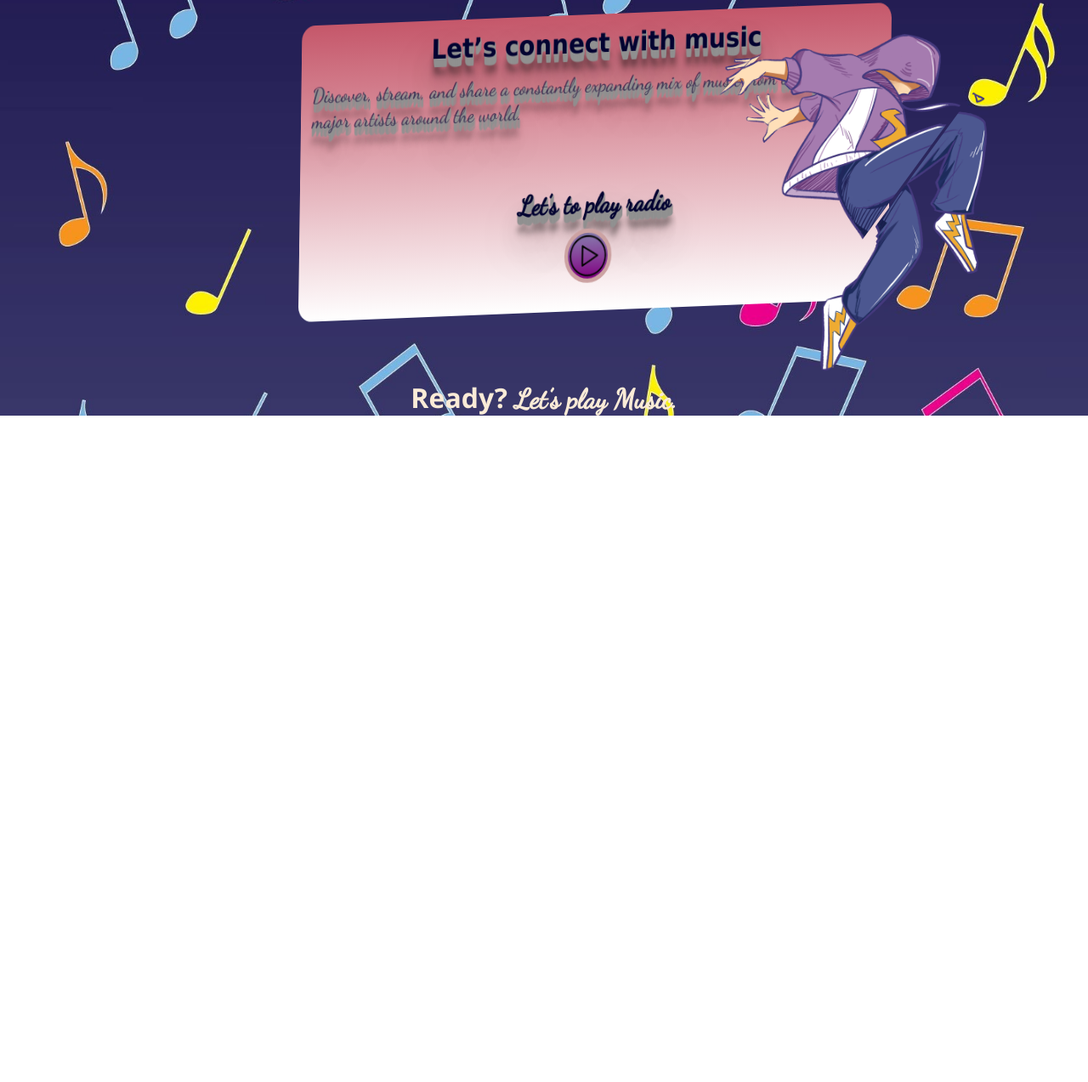
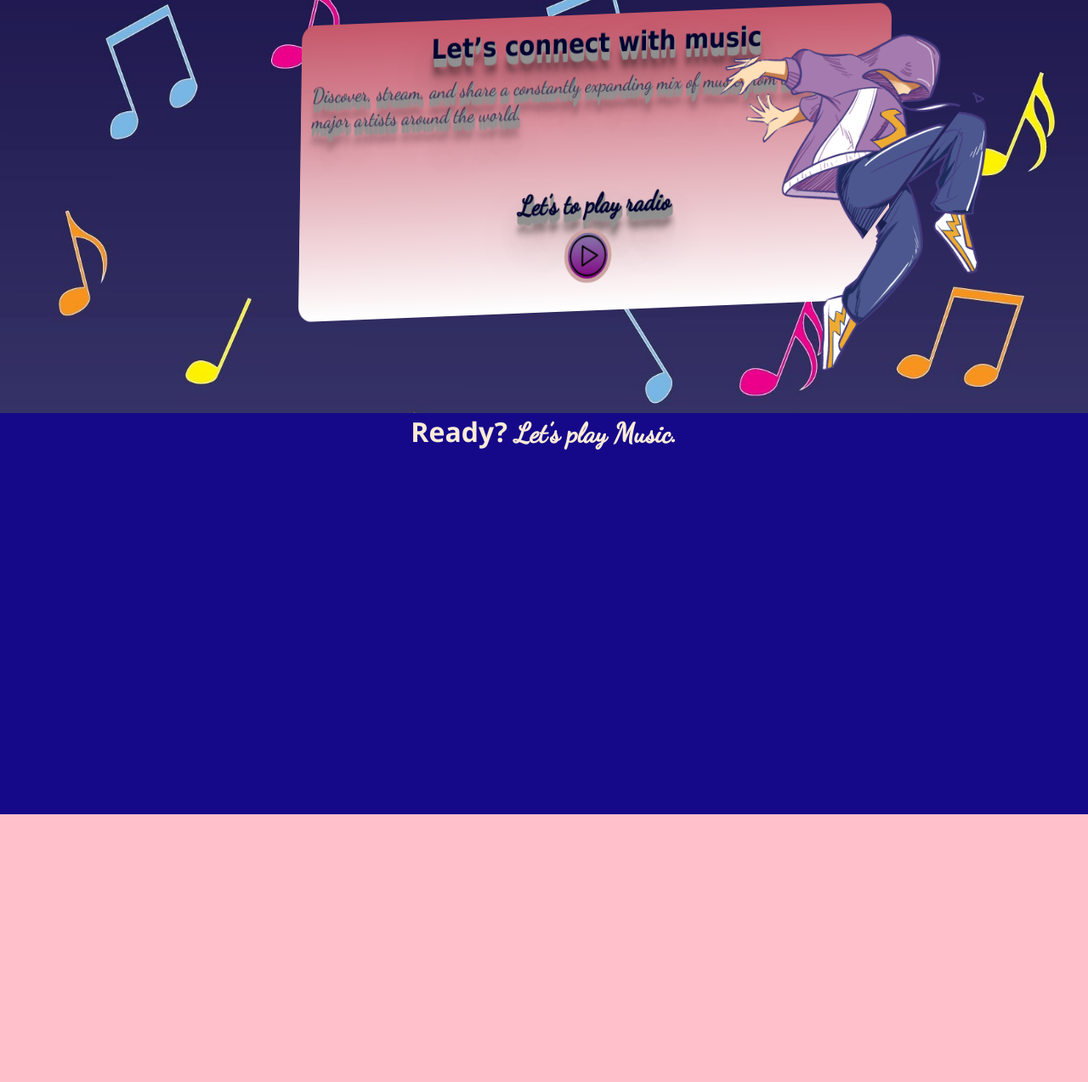
Before and after one commit to VinayWritesCode/MusicPage, a plain HTML site: page index.html in a window 1280 px wide. Shown: the part 168-1441 px from the top of the page at 85% size. Before the commit the page ends 800 px from the top, so only its background shows below. Drawn offline with Linux system fonts and the light colour scheme.

Commit message:
worked on home

```diff
--- a/Home.js
+++ b/Home.js
@@ -11,3 +11,28 @@ playbtn.onclick = function () {
         playbtn.src = "./resources/images/playbtn.png";
     }
 }
+let data = [
+    { name: 'name0', description: 'description', date: 'XX/XX/XXXX' },
+    { name: 'name1', description: 'description', date: 'XX/XX/XXXX' },
+    { name: 'name2', description: 'description', date: 'XX/XX/XXXX' },
+]
+
+data.forEach(res => {
+    var obj = document.createElement('div');
+    obj.id = "::img";
+    obj.style.cssText = 'width:200px;height:31vh; background-color:transparent; color:#fff;';
+   /*
+    let card = document.createElement("div");
+    card.appendChild(obj);
+    /*let name = document.createTextNode('Name:' + res.name + ', ');
+    card.appendChild(name);
+
+    let description = document.createTextNode('Description:' + res.description + ', ');
+    card.appendChild(description);
+
+    let date = document.createTextNode('date:' + res.date);
+    card.appendChild(date);*/
+
+    let container = document.querySelector(".album-cards-list");
+    container.appendChild(obj);
+});
--- a/index.html
+++ b/index.html
@@ -18,7 +18,7 @@
            <nav>
             <ul>
                 <li><a href="./" class="btn active">Home</a></li>
-                <li><a href="#Playlist" class="btn">Playlist</a></li>
+                <li><a href="#Playlist" class="btn" data-scroll="Playlist">Playlist</a></li>
                 <li><a href="#Albums" class="btn">Albums</a></li>
                 <li><a href="#About" class="btn">About</a></li>
                 <li><a href="#Merchandise" class="btn">Merchandise</a></li>
@@ -44,14 +44,19 @@
                 <img src="./resources/images/danceCharacter.png" alt="Play Music" class="image-3">
                <img src="./resources/images/danceCharacter.png" alt="Play Music" class="image-4"></div>
                </div>
-               <audio id="music">
+               <audio id="music" loop>
                    <source src="./resources/Audio/Justin-Bieber-10000-Hours.mp3" type="audio/mp3">
                </audio>
-               <div class="title">
-                   <h1>Ready? <span> Let’s play Music. </span></h1>
+
+
+               <div class="album-cards-list " id="Playlist">
+                <div class="title">
+                    <h1>Ready? <span> Let’s play Music. </span></h1>
+                </div>
                </div>
         </div>
     </div>
+
     <script src="./navbar.js"></script>
     <script src="./Home.js"></script>
 </body>
--- a/style.css
+++ b/style.css
@@ -9,7 +9,8 @@
 .container {
     position: relative;
     width: 100%;
-    height: 100%;
+    height: 100vh;
+    padding-bottom: 20px;
     background-image: url(./resources/images/background-1.jpg);
     background-position: center;
     background-size: cover;
@@ -29,6 +30,14 @@ nav {
    align-items: center;
    justify-content: end;
     margin-top: 8px;
+}
+
+.album-cards-list {
+  width: 100%;
+  height: 100vh auto;
+  padding:0;
+  margin: 0;
+  background: linear-gradient(rgb(21, 9, 138) 60%,pink 40%);
 }
 
 
@@ -157,6 +166,10 @@ nav ul li a {
   transition: ease-in-out .5s;
 }
 
+.content {
+  padding-bottom: 5vh;
+}
+
 .card-content h1 , .card-content h3{
  display: flex;
   align-items: center;
```
